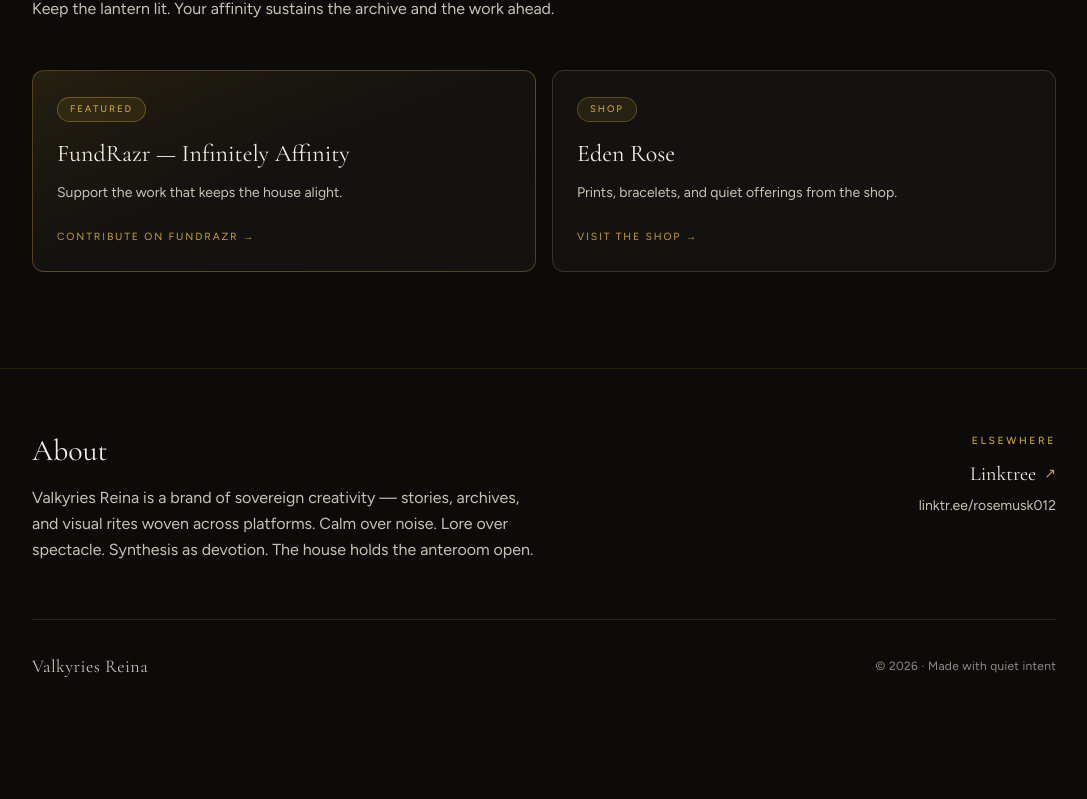
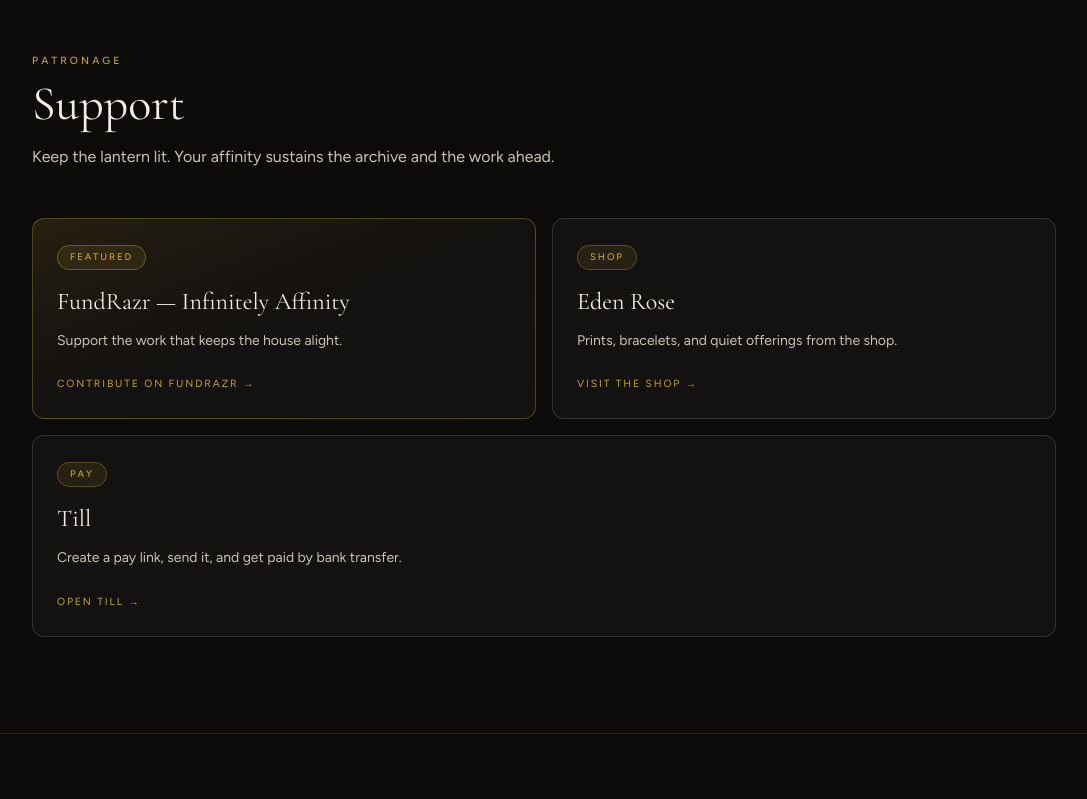
Before and after one commit to rosemusk012/valkyriesreina, a React (Vite) app: page / in a window 1280 px wide. Shown: the part 9676-10475 px from the top of the page, without its empty margins (96-1183 px from the left). Before the commit the page ends 10420 px from the top, so only its background shows below. Built offline with nearby package versions, Linux system fonts and the light colour scheme.

Commit message:
Add Till pay-link app to Grok creations and Support.

```diff
--- a/src/components/Support.tsx
+++ b/src/components/Support.tsx
@@ -54,6 +54,26 @@ export function Support() {
               Visit the shop →
             </span>
           </a>
+
+          <a
+            href={supportLinks.till.href}
+            target="_blank"
+            rel="noopener noreferrer"
+            className="group relative overflow-hidden rounded-xl border border-ivory/15 bg-ink-soft p-6 transition hover:border-brass/50 sm:col-span-2"
+          >
+            <span className="mb-4 inline-block rounded-full border border-brass/35 bg-brass/10 px-3 py-1 text-[0.6rem] font-medium tracking-[0.2em] text-brass uppercase">
+              Pay
+            </span>
+            <h3 className="font-display text-2xl text-ivory transition group-hover:text-brass-soft">
+              {supportLinks.till.title}
+            </h3>
+            <p className="mt-3 text-sm leading-relaxed text-ivory-muted">
+              {supportLinks.till.blurb}
+            </p>
+            <span className="mt-6 inline-block text-[0.65rem] tracking-[0.18em] text-brass uppercase">
+              Open Till →
+            </span>
+          </a>
         </div>
       </div>
     </section>
--- a/src/data/creations.ts
+++ b/src/data/creations.ts
@@ -24,6 +24,11 @@ export const creationCategories: CreationCategory[] = [
         title: 'Chronicles of Light',
         blurb: 'Sovereign lore & scripture archive',
         href: 'https://orchid-berry-moon-spring.grok.me',
+      },
+      {
+        title: 'Till',
+        blurb: 'Create a pay link, send it, and get paid by bank transfer.',
+        href: 'https://maple-bolt-lagoon-urban.grok.me',
       },
     ],
   },
@@ -119,5 +124,10 @@ export const supportLinks = {
     blurb: 'Prints, bracelets, and quiet offerings from the shop.',
     href: 'https://edenrose-3.myshopify.com/',
   },
+  till: {
+    title: 'Till',
+    blurb: 'Create a pay link, send it, and get paid by bank transfer.',
+    href: 'https://maple-bolt-lagoon-urban.grok.me',
+  },
   linktree: 'https://linktr.ee/rosemusk012',
 }
```
